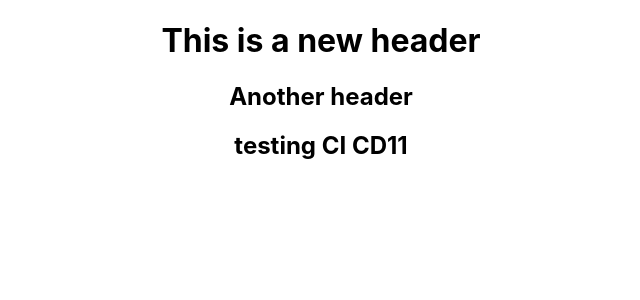
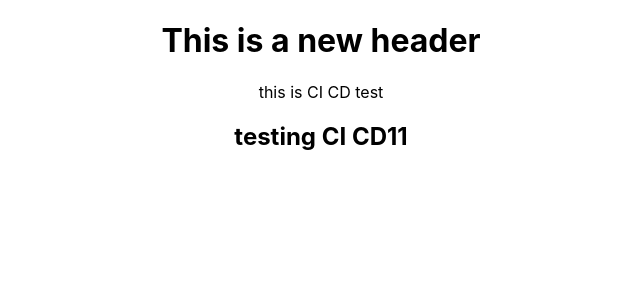
Before and after one commit to abgaur/backoffice-frontend, a React (Create React App) app: page / in a window 1280 px wide. Shown: the top 300 px of the page, without its empty margins (319-959 px from the left). Built offline with nearby package versions, Linux system fonts and the light colour scheme.

Commit message:
test commit

```diff
--- a/src/components/header.jsx
+++ b/src/components/header.jsx
@@ -5,7 +5,7 @@ function Header() {
     return (
         <div>
             <h1>This is a new header</h1>
-            <h2>Another header</h2>
+            <p>this is CI CD test</p>
         </div>
     )
 }
```
